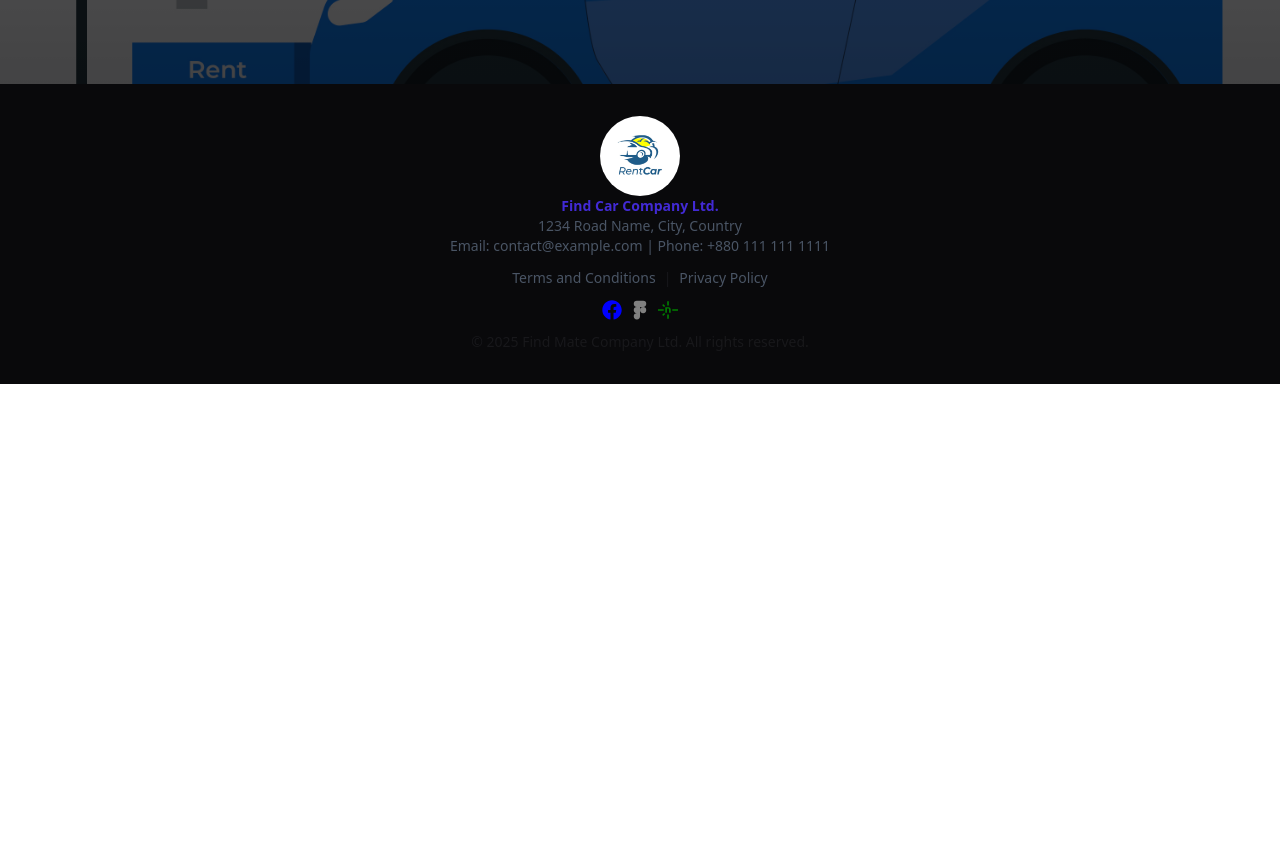
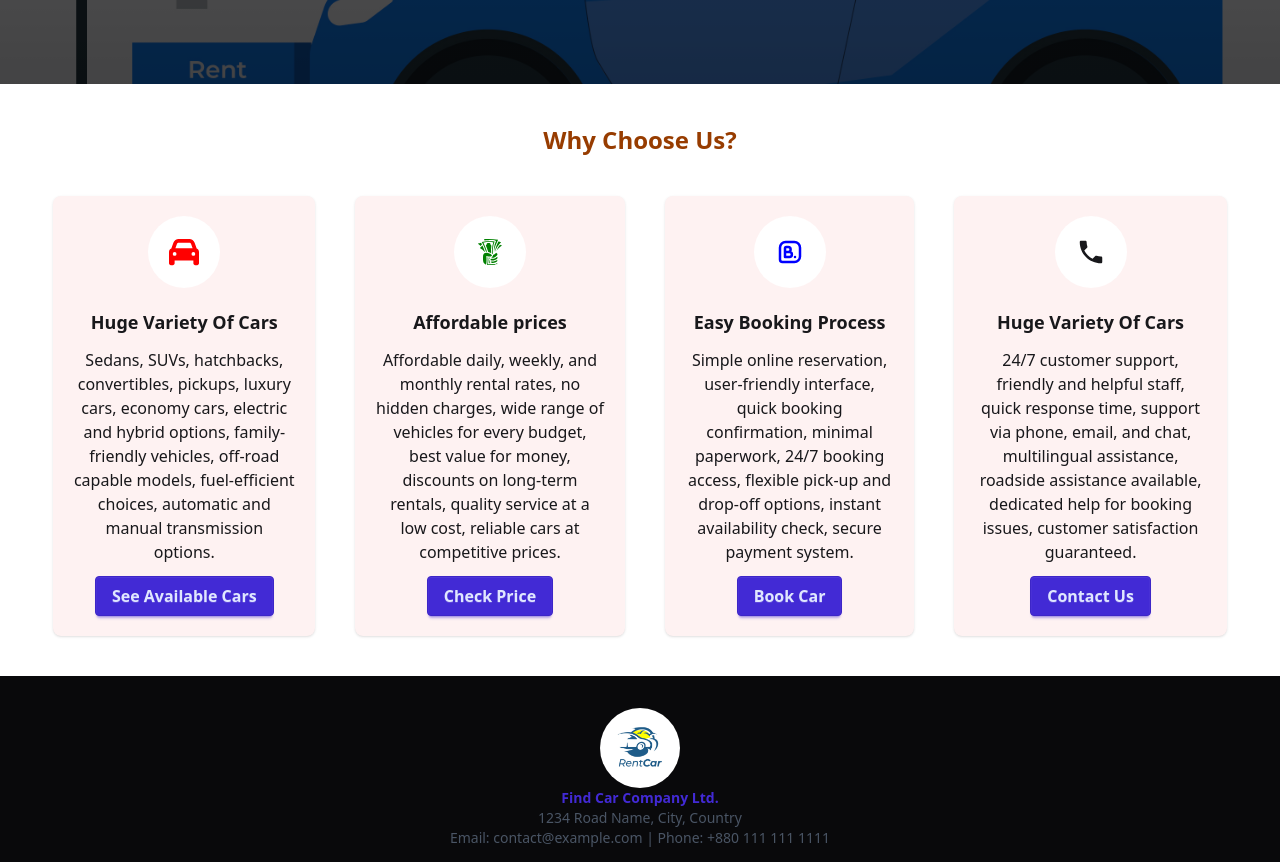
Before and after one commit to Tareq088/Car-Rent-Client-Side, a React (Vite) app: page /home in a window 1280 px wide. Shown: the part 380-1242 px from the top of the page. Before the commit the page ends 800 px from the top, so only its background shows below. Built offline with nearby package versions, Linux system fonts and the light colour scheme; no server answers.

Commit message:
choose car section done

```diff
--- /dev/null
+++ b/src/Components/ChooseUs/ChooseUs.jsx
@@ -0,0 +1,78 @@
+import React from "react";
+import { FaCar } from "react-icons/fa6";
+import { Link } from "react-router";
+import { GiTakeMyMoney } from "react-icons/gi";
+import { TbBrandBooking } from "react-icons/tb";
+import { IoMdCall } from "react-icons/io";
+const ChooseUs = () => {
+  return (
+
+    <div className="max-w-11/12 mx-auto pb-10">
+        <h2 className="font-bold text-center text-2xl text-amber-800 my-10">Why Choose Us?</h2>
+        <div className="flex flex-col gap-10 sm:flex-row">
+          <div className= "card p-5 bg-red-50 shadow-sm flex flex-col items-center justify-center">
+            <figure className=" rounded-full bg-white w-18 h-18 mb-5">
+              <FaCar size={30} color="red"></FaCar>
+            </figure>
+            <div className="flex flex-col items-center text-center space-y-3">
+              <h2 className="font-bold text-lg">Huge Variety Of Cars</h2>
+              <p className="">
+                Sedans, SUVs, hatchbacks, convertibles, pickups, luxury cars, economy cars, electric and hybrid options, family-friendly vehicles, off-road capable models, fuel-efficient choices, automatic and manual transmission options.
+              </p>
+              <Link to="/available-cars">
+                <button className="btn btn-primary hover:text-white text-sm sm:text-base">See Available Cars
+                </button>
+            </Link>
+            </div>
+          </div>
+          <div className= "card p-5 bg-red-50 shadow-sm flex flex-col items-center justify-center">
+            <figure className=" rounded-full bg-white w-18 h-18 mb-5">
+              <GiTakeMyMoney size={30} color="green"/>
+            </figure>
+            <div className="flex flex-col items-center text-center space-y-3">
+              <h2 className="font-bold text-lg">Affordable prices</h2>
+              <p className="">
+                Affordable daily, weekly, and monthly rental rates, no hidden charges, wide range of vehicles for every budget, best value for money, discounts on long-term rentals, quality service at a low cost, reliable cars at competitive prices.
+              </p>
+              <Link to="/available-cars">
+                <button className="btn btn-primary hover:text-white text-sm sm:text-base">Check Price
+                </button>
+            </Link>
+            </div>
+          </div>
+          <div className= "card p-5 bg-red-50 shadow-sm flex flex-col items-center justify-center">
+            <figure className=" rounded-full bg-white w-18 h-18 mb-5">
+              <TbBrandBooking size={30} color="blue"/>
+            </figure>
+            <div className="flex flex-col items-center text-center space-y-3">
+              <h2 className="font-bold text-lg">Easy Booking Process</h2>
+              <p className="">
+                Simple online reservation, user-friendly interface, quick booking confirmation, minimal paperwork, 24/7 booking access, flexible pick-up and drop-off options, instant availability check, secure payment system.
+              </p>
+              <Link to="/available-cars">
+                <button className="btn btn-primary hover:text-white text-sm sm:text-base">Book Car
+                </button>
+            </Link>
+            </div>
+          </div>
+          <div className= "card p-5 bg-red-50 shadow-sm flex flex-col items-center justify-center">
+            <figure className=" rounded-full bg-white w-18 h-18 mb-5">
+              <IoMdCall size={30}/>
+            </figure>
+            <div className="flex flex-col items-center text-center space-y-3">
+              <h2 className="font-bold text-lg">Huge Variety Of Cars</h2>
+              <p className="">
+                24/7 customer support, friendly and helpful staff, quick response time, support via phone, email, and chat, multilingual assistance, roadside assistance available, dedicated help for booking issues, customer satisfaction guaranteed.
+              </p>
+              <Link to="/available-cars">
+                <button className="btn btn-primary hover:text-white text-sm sm:text-base">Contact Us
+                </button>
+            </Link>
+            </div>
+          </div>
+        </div>
+    </div>
+  );
+};
+
+export default ChooseUs;
--- a/src/Pages/AvailableCars/AvailableCars.jsx
+++ b/src/Pages/AvailableCars/AvailableCars.jsx
@@ -33,6 +33,7 @@ const AvailableCars = () => {
   },[searchText,sortOrder])
   return (
     <div className="w-11/12 mx-auto  my-10">
+      <h2 className="font-bold text-center text-2xl text-amber-800 my-5">Available Cars</h2>
       <div className="flex flex-col sm:flex-row items-center  justify-between mb-5 spacey-y-2">
                       {/* search input */}
         <div className="mb-2">
--- a/src/Pages/Home/home.jsx
+++ b/src/Pages/Home/home.jsx
@@ -1,12 +1,12 @@
 import React from 'react';
 import Banner from '../../Components/Banner/Banner';
+import ChooseUs from '../../Components/ChooseUs/ChooseUs';
 
 const Home = () => {
     return (
         <div>
-
             <Banner></Banner>
-
+            <ChooseUs></ChooseUs>
         </div>
     );
 };
```
